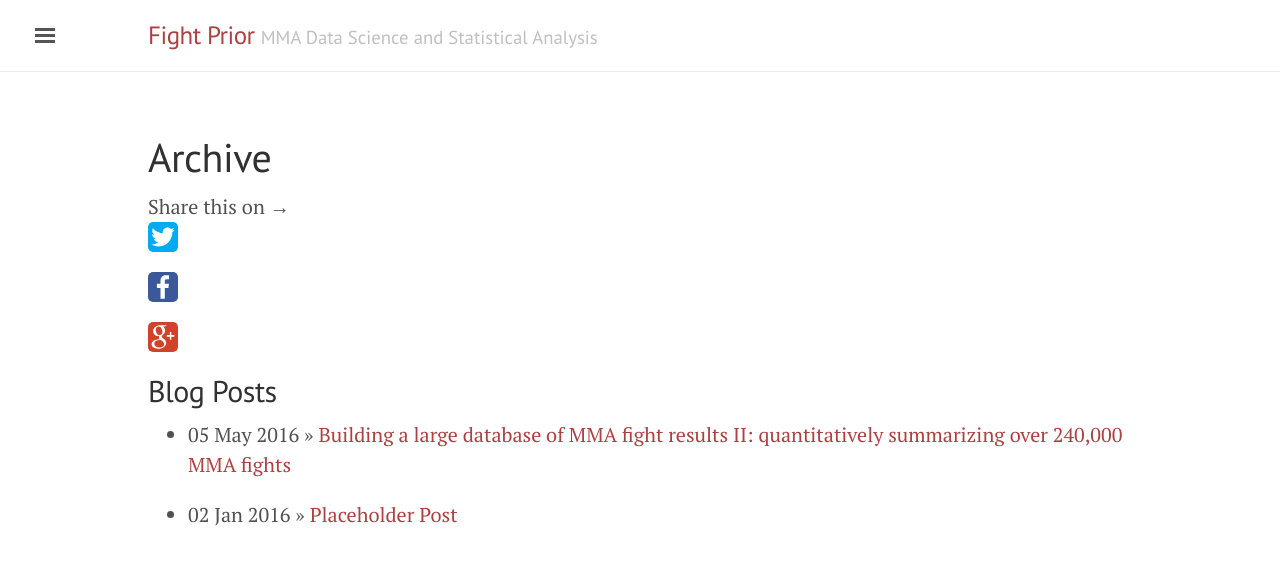
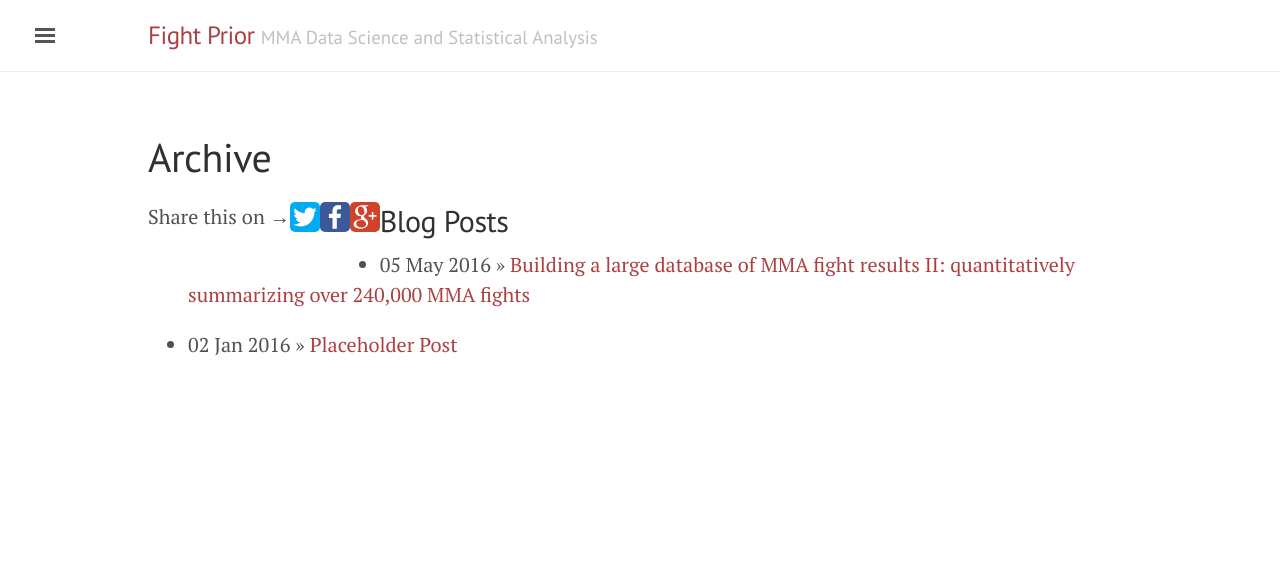
Before and after one commit to fightprior/fightprior.github.io, a Jekyll site: the page built from archive.md, in a window 1280 px wide. Shown: the top 564 px of the page. Built offline with Jekyll 4.4.1, drawn with Linux system fonts in a browser that asks for light colours.

Commit message:
side-by-side icons

```diff
--- a/public/css/extras.css
+++ b/public/css/extras.css
@@ -9,5 +9,5 @@ ul.share-buttons{
 }
 
 ul.share-buttons li{
-  display: inline;
+  float: left;
 }
```
